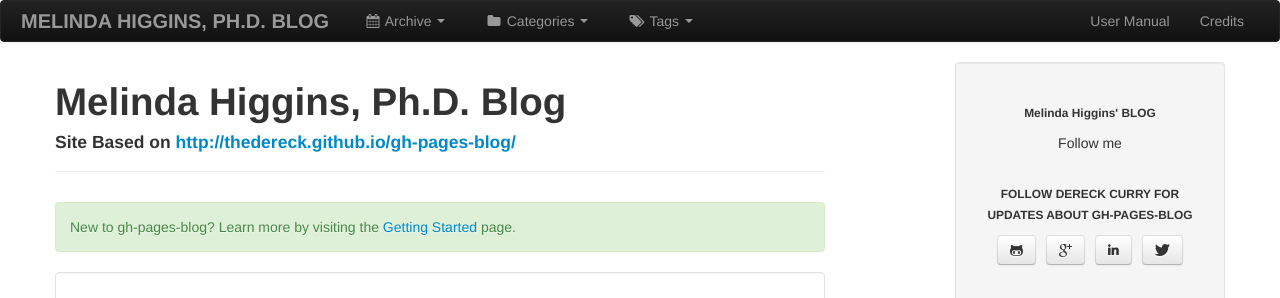
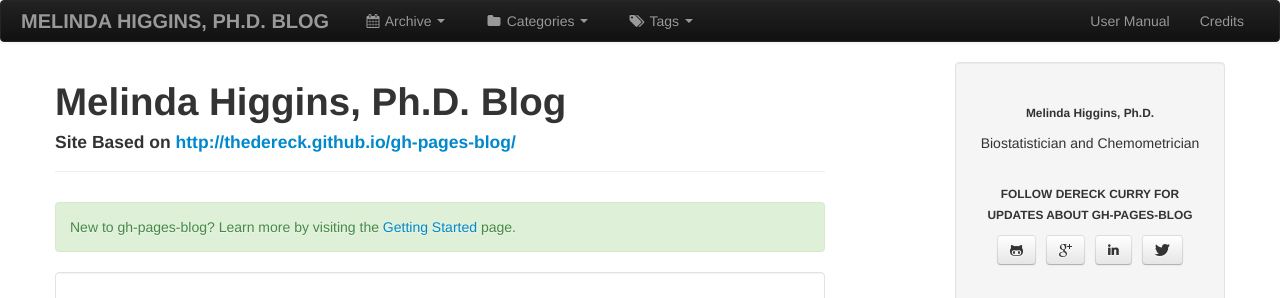
Before and after one commit to melindahiggins2000/blog, a Jekyll site: the page built from index.html, in a window 1280 px wide and 900 px high. Shown: the top 298 px of the window. Built offline with Jekyll 4.4.1, drawn with Linux system fonts in a browser that asks for light colours; the list of posts is cut into pages by our own code; comment, search, counter and statistics services are not loaded.

Commit message:
Update brief-bio.html

```diff
--- a/_includes/content/brief-bio.html
+++ b/_includes/content/brief-bio.html
@@ -1,2 +1,2 @@
-<p class="text-center"><small><strong>Melinda Higgins' BLOG</strong></small></p>
-<p>Follow me</p>
+<p class="text-center"><small><strong>Melinda Higgins, Ph.D.</strong></small></p>
+<p>Biostatistician and Chemometrician</p>
```
